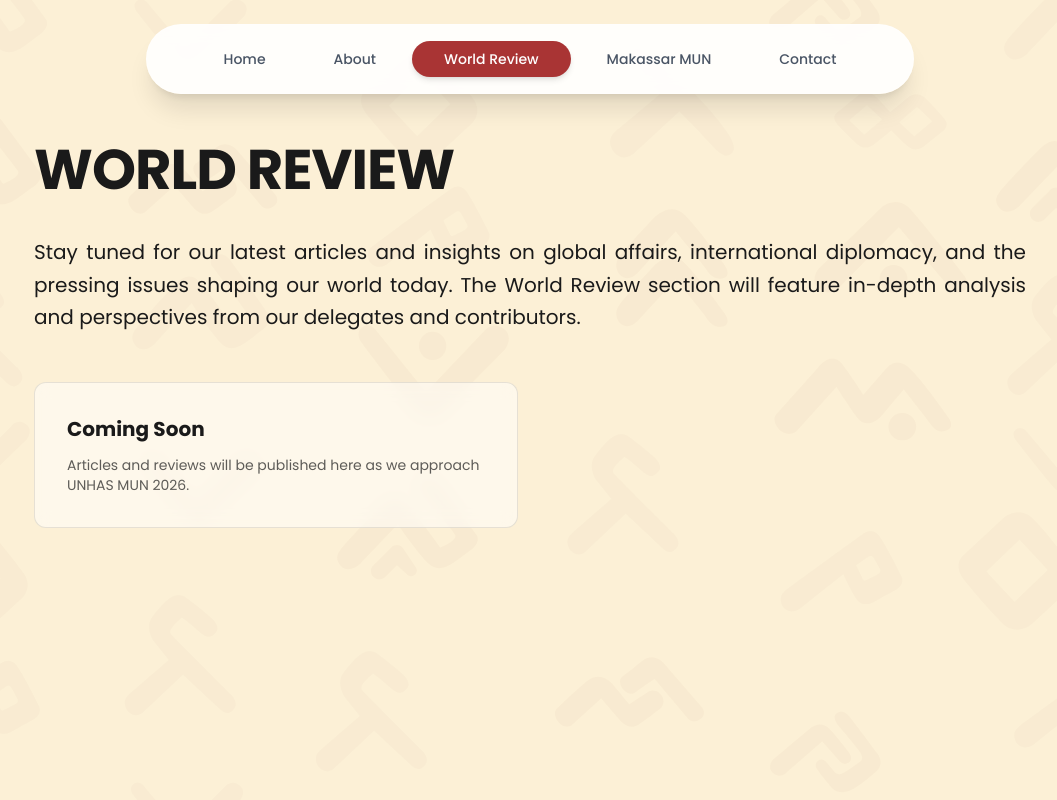
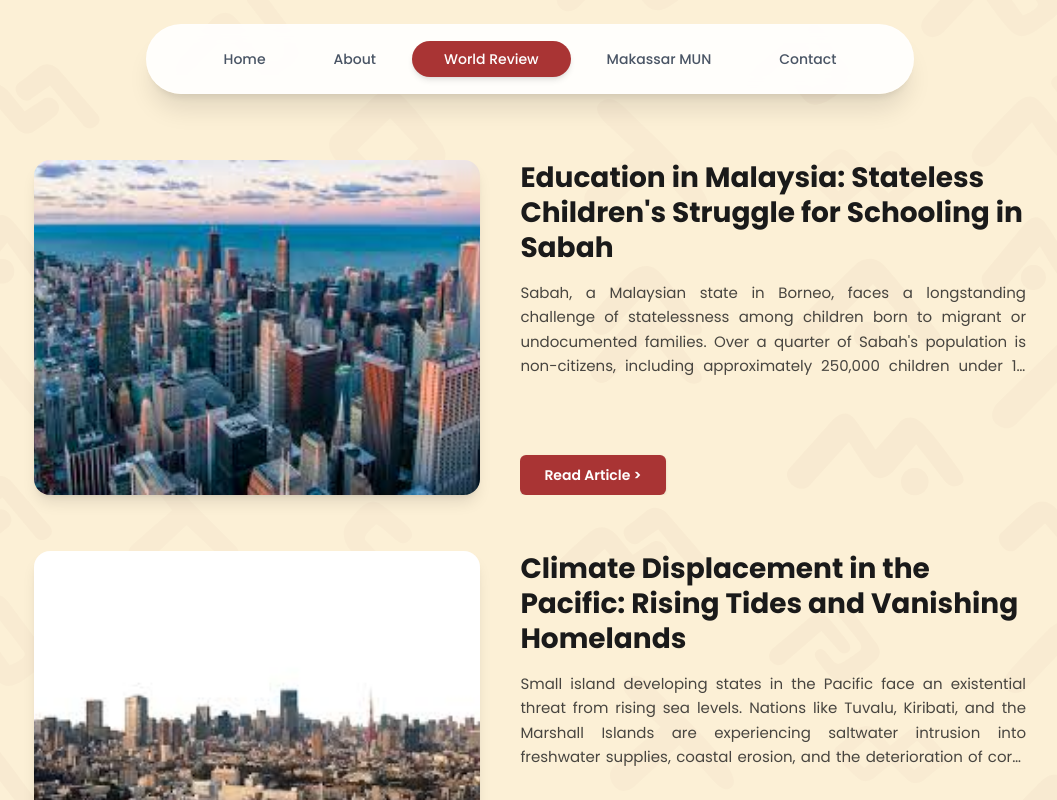
Before and after one commit to unhasmunforit-hub/unhasmun-website, a Next.js app in the folder my-app/: page /world-review in a window 1280 px wide. Shown: the top 800 px of the page, without its empty margins (110-1167 px from the left). Built offline with nearby package versions, Linux system fonts and the light colour scheme.

Commit message:
feat: (adding world review page with placeholder)

```diff
--- a/my-app/app/components/WelcomingRemarks.tsx
+++ b/my-app/app/components/WelcomingRemarks.tsx
@@ -6,7 +6,7 @@ const remarks = {
   name: "Jacinta Arkana",
   titleLine1: "Secretary-General,",
   titleLine2: "Unhas MUN 2026",
-  avatar: "/about/commitee/Jacinta Arkana Shafiqah Jasman (Eci) (1).webp",
+  avatar: "/about/commitee/Jacinta Arkana Shafiqah Jasman (Eci) (1) 1.webp",
   letter: [
     "Dear Distinguished Guests,",
     "Hi, everyone! I am Jacinta, and it is my honor to serve as the Secretary-General of Unhas MUN 2026! On behalf of the entire secretariat, I warmly welcome you to Unhas Model United Nations, a student activity of Hasanuddin University where students come together to learn, share ideas, and grow. We are brought together by curiosity about global issues and a genuine desire to understand the world more deeply. More than anything, this is a space to grow as people, to shape perspective, and to become more aware of the impact we carry.",
--- a/my-app/app/world-review/page.tsx
+++ b/my-app/app/world-review/page.tsx
@@ -1,4 +1,45 @@
+import type { Metadata } from "next";
 import Image from "next/image";
+import Link from "next/link";
+
+export const metadata: Metadata = {
+    title: "World Review | UNHAS MUN 2026",
+    description:
+        "Explore in-depth articles on global affairs, international diplomacy, and pressing world issues — curated by UNHAS MUN delegates and contributors.",
+    openGraph: {
+        title: "World Review | UNHAS MUN 2026",
+        description:
+            "Explore in-depth articles on global affairs, international diplomacy, and pressing world issues.",
+        images: [{ url: "/home/download (8).jpg", width: 1200, height: 630, alt: "World Review" }],
+    },
+};
+
+const articles = [
+    {
+        id: 1,
+        title: "Education in Malaysia: Stateless Children's Struggle for Schooling in Sabah",
+        excerpt:
+            "Sabah, a Malaysian state in Borneo, faces a longstanding challenge of statelessness among children born to migrant or undocumented families. Over a quarter of Sabah's population is non-citizens, including approximately 250,000 children under 18 (Loganathan et al, 2022). Without legal documentation, these children are systematically excluded from public schools, leaving them vulnerable to exploitation and poverty cycles.",
+        image: "/home/download (8).jpg",
+        date: "March 10, 2026",
+    },
+    {
+        id: 2,
+        title: "Climate Displacement in the Pacific: Rising Tides and Vanishing Homelands",
+        excerpt:
+            "Small island developing states in the Pacific face an existential threat from rising sea levels. Nations like Tuvalu, Kiribati, and the Marshall Islands are experiencing saltwater intrusion into freshwater supplies, coastal erosion, and the deterioration of coral reef ecosystems. The Intergovernmental Panel on Climate Change projects that by 2100, sea levels could rise by up to one meter, rendering many Pacific atolls uninhabitable.",
+        image: "/home/download (11).jpg",
+        date: "March 5, 2026",
+    },
+    {
+        id: 3,
+        title: "Digital Authoritarianism: How Governments Weaponize Technology Against Citizens",
+        excerpt:
+            "Across the globe, authoritarian regimes are increasingly leveraging digital surveillance tools to monitor, suppress, and control their populations. From facial recognition technology deployed in public spaces to sophisticated spyware targeting journalists and activists, the digital rights landscape is shifting rapidly. Freedom House reports that internet freedom has declined for the thirteenth consecutive year, with governments in over 50 countries engaging in some form of digital repression.",
+        image: "/home/download (10).jpg",
+        date: "February 28, 2026",
+    },
+];
 
 export default function WorldReviewPage() {
     return (
@@ -13,32 +54,66 @@ export default function WorldReviewPage() {
                 />
             </div>
 
-            <div className="relative max-w-5xl mx-auto px-4 pt-32 pb-20">
-                <h1
-                    className="font-black uppercase text-mun-dark mb-6"
-                    style={{ fontSize: "clamp(32px, 5vw, 56px)", letterSpacing: "-1px" }}
-                >
-                    World Review
-                </h1>
+            <div className="relative max-w-5xl mx-auto px-4 pt-28 md:pt-40 pb-20 md:pb-32">
+                {/* Articles List */}
+                <div className="space-y-10 md:space-y-14">
+                    {articles.map((article) => (
+                        <article
+                            key={article.id}
+                            className="flex flex-col md:flex-row gap-6 md:gap-10 md:items-stretch"
+                        >
+                            {/* Article Image */}
+                            <div className="w-full md:w-[45%] shrink-0 overflow-hidden rounded-2xl shadow-lg">
+                                <div className="relative aspect-[4/3]">
+                                    <Image
+                                        src={article.image}
+                                        alt={article.title}
+                                        fill
+                                        className="object-cover"
+                                    />
+                                </div>
+                            </div>
 
-                <p
-                    className="text-mun-dark leading-relaxed"
-                    style={{ textAlign: "justify", fontSize: "clamp(16px, 2vw, 20px)" }}
-                >
-                    Stay tuned for our latest articles and insights on global affairs, international diplomacy,
-                    and the pressing issues shaping our world today. The World Review section will feature
-                    in-depth analysis and perspectives from our delegates and contributors.
-                </p>
+                            {/* Article Content — stretches to match image height */}
+                            <div className="flex-1 flex flex-col overflow-hidden">
+                                <h2
+                                    className="font-bold text-mun-dark mb-3 md:mb-4 leading-tight shrink-0"
+                                    style={{ fontSize: "clamp(20px, 3vw, 28px)" }}
+                                >
+                                    {article.title}
+                                </h2>
+                                <p
+                                    className="text-mun-dark/80 leading-relaxed mb-5 md:mb-6 line-clamp-3 md:line-clamp-4"
+                                    style={{
+                                        fontSize: "clamp(13px, 1.5vw, 15px)",
+                                        textAlign: "justify",
+                                    }}
+                                >
+                                    {article.excerpt}
+                                </p>
+                                <div className="mt-auto shrink-0">
+                                    <Link
+                                        href="#"
+                                        className="inline-block bg-mun-red text-white text-sm font-semibold px-6 py-2.5 rounded-md hover:bg-mun-red/85 transition-colors shadow-sm"
+                                    >
+                                        Read Article &gt;
+                                    </Link>
+                                </div>
+                            </div>
+                        </article>
+                    ))}
+                </div>
+            </div>
 
-                {/* Placeholder for future content */}
-                <div className="mt-12 grid grid-cols-1 md:grid-cols-2 gap-6">
-                    <div className="bg-white/50 backdrop-blur-sm rounded-xl p-8 border border-mun-dark/10">
-                        <h3 className="text-xl font-bold text-mun-dark mb-3">Coming Soon</h3>
-                        <p className="text-mun-dark/70 text-sm">
-                            Articles and reviews will be published here as we approach UNHAS MUN 2026.
-                        </p>
-                    </div>
-                </div>
+            {/* Tongkonan decoration - directly above footer */}
+            <div className="relative w-full">
+                <Image
+                    src="/tongkonan-footer.webp"
+                    alt="Tongkonan decoration"
+                    width={1920}
+                    height={400}
+                    className="w-full h-auto block"
+                />
             </div>
         </section>
     );
```
